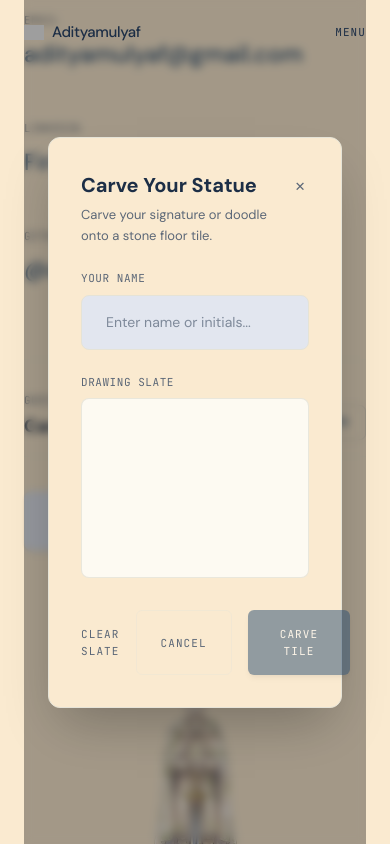
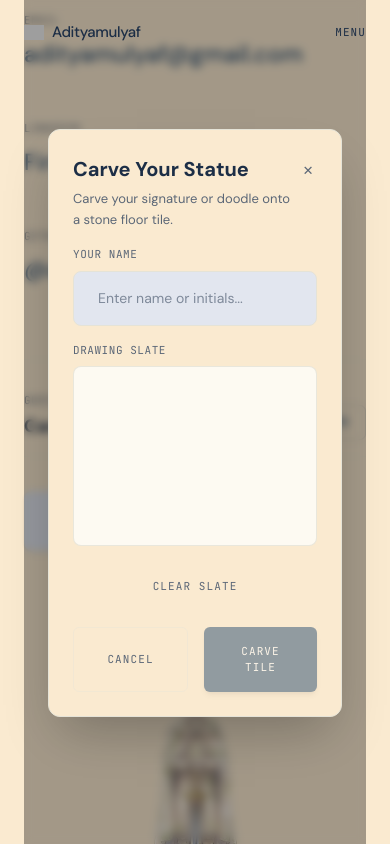
Before and after one commit to Adityamulyaf/portfolio-adityamulyaf, a Next.js app: page / in a window 390 px wide. Both pictures are taken after a click on the button "+ CARVE YOURS". Shown: the part 5577-6421 px from the top of the page. Built offline with nearby package versions, Linux system fonts and the light colour scheme; no server answers; the database is empty; grey boxes are pictures that could not be loaded.

Commit message:
fix: make signature board controls responsive on mobile devices and reduce modal padding

```diff
--- a/src/components/SignatureBoard.tsx
+++ b/src/components/SignatureBoard.tsx
@@ -331,7 +331,7 @@ export default function SignatureBoard() {
         <div className="fixed inset-0 z-50 flex items-center justify-center bg-black/35 backdrop-blur-[4px] p-gutter">
           <div
             ref={modalRef}
-            className="w-full max-w-[450px] bg-background border border-border rounded-xl shadow-2xl p-lg flex flex-col gap-md opacity-0 scale-95"
+            className="w-full max-w-[450px] bg-background border border-border rounded-xl shadow-2xl p-md sm:p-lg flex flex-col gap-sm sm:gap-md opacity-0 scale-95"
           >
             <div className="flex justify-between items-start">
               <div>
@@ -390,25 +390,25 @@ export default function SignatureBoard() {
             </div>
 
             {/* Controls */}
-            <div className="flex justify-between items-center mt-xs gap-sm">
+            <div className="flex flex-col sm:flex-row sm:justify-between items-center gap-md sm:gap-sm mt-xs">
               <button
                 onClick={clearCanvas}
-                className="font-mono-label text-[11px] uppercase tracking-widest text-secondary hover:text-primary transition-colors cursor-pointer focus:outline-none"
+                className="w-full sm:w-auto font-mono-label text-[11px] uppercase tracking-widest text-secondary hover:text-primary transition-colors cursor-pointer focus:outline-none text-center sm:text-left py-xs"
               >
                 Clear Slate
               </button>
 
-              <div className="flex gap-sm">
+              <div className="flex w-full sm:w-auto gap-sm justify-between sm:justify-end">
                 <button
                   onClick={() => setIsModalOpen(false)}
-                  className="font-mono-label text-[11px] uppercase tracking-widest text-secondary hover:text-primary transition-colors cursor-pointer focus:outline-none px-md py-sm rounded-md border border-border/40"
+                  className="flex-1 sm:flex-initial text-center font-mono-label text-[11px] uppercase tracking-widest text-secondary hover:text-primary transition-colors cursor-pointer focus:outline-none px-md py-sm rounded-md border border-border/40"
                 >
                   Cancel
                 </button>
                 <button
                   onClick={handleCarve}
                   disabled={!name.trim()}
-                  className={`font-mono-label text-[11px] uppercase tracking-widest text-white bg-primary-container hover:bg-accent-hover transition-colors px-lg py-sm rounded-md shadow-md focus:outline-none cursor-pointer ${
+                  className={`flex-1 sm:flex-initial text-center font-mono-label text-[11px] uppercase tracking-widest text-white bg-primary-container hover:bg-accent-hover transition-colors px-md sm:px-lg py-sm rounded-md shadow-md focus:outline-none cursor-pointer ${
                     !name.trim() ? "opacity-50 pointer-events-none" : ""
                   }`}
                 >
```
